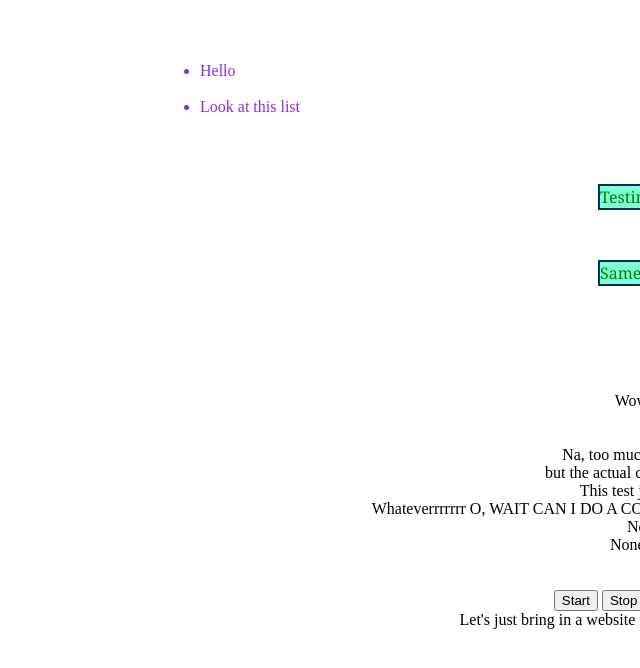
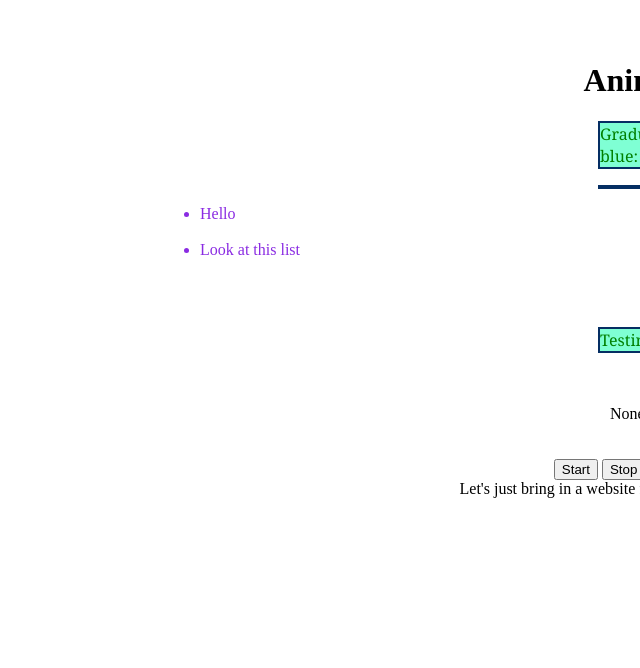
Before and after one commit to HasibahR/Something, a plain HTML site: page index.html in a window 1280 px wide. Shown: the part 796-1464 px from the top of the page, without its empty margins (640-1280 px from the left). Drawn offline with Linux system fonts and the light colour scheme.

Commit message:
update index.html

```diff
--- a/index.html
+++ b/index.html
@@ -22,14 +22,42 @@ text-align:left;
 body{
 width: 100vw;
 margin: 100vh;
-text-align:justify;
+text-align:left;
 
 
 }
+ellipse  =20,2,3;><br>
 
 
+{
+  background: rgb(81, 136, 127);
+  animation: mymove infinite;
+}
+
+@keyframes mymove {
+  from {background-color: rgb(4, 48, 116);}
+  to {background-color: rgb(104, 12, 96);}
+  from {background-color: rgb(101, 122, 238);}
+  to {background-color: rgb(241, 169, 238);}
+
+}
 </style>
 </head>
+<body>
+<h1>Animation of background-color</h1>
+
+<p>Gradually change the background-color from red to blue:<p>
+
+<div id="myDIV"></div>
+
+</body>
+
+
+
+
+
+
+
 <ul><li>Hello</li><br>
     <li>Look at this list</li><br>
 </ul>
@@ -40,47 +68,12 @@ text-align:justify;
 
     <a href="">Click here</a> How to make an embeded link
     <p>Testing stuffff</p><br>
-    <p>Same thing should happen here, right?</p><br>
-    I don't really remember how to do this :'D <br>
-Those 2 years of coding practice went to waste <br>
-<i>That's alright</i> <br>
-<i>I forgot about the index.HTML thing </i> <br>
-Wow, it's been way to long since I last coded a ny t h i n g <br>
-What if I'm r e a l l y annoying by with the code?
-<br>
-j
-u
-s
-t
-t
-
-
-l
-i
-k
-e
-
-
-t
-h
-i
-s
-?
-<br>
-Na, too much effort
-The website itself shows that weird text all spaced out<br>
-but the actual code is just one letter in one line and another letter in another line <br>
-This test just turned into me talking about stuff that don't make sense<br>
-Whateverrrrrrr
 
 O, WAIT
 CAN I DO A COUNTDOWN????
 
 <t:1725720480:F>
-Doesn't work on notepad, might work on GitHub's direct testing website?<br>
-No idea
-Do I remember how to do an ellipse?
-No idea
+
 <ellipse=20,2,3;><br>
 None of the ellipses or countdowns work the way I wrote it<br>
 <img src="">
```
